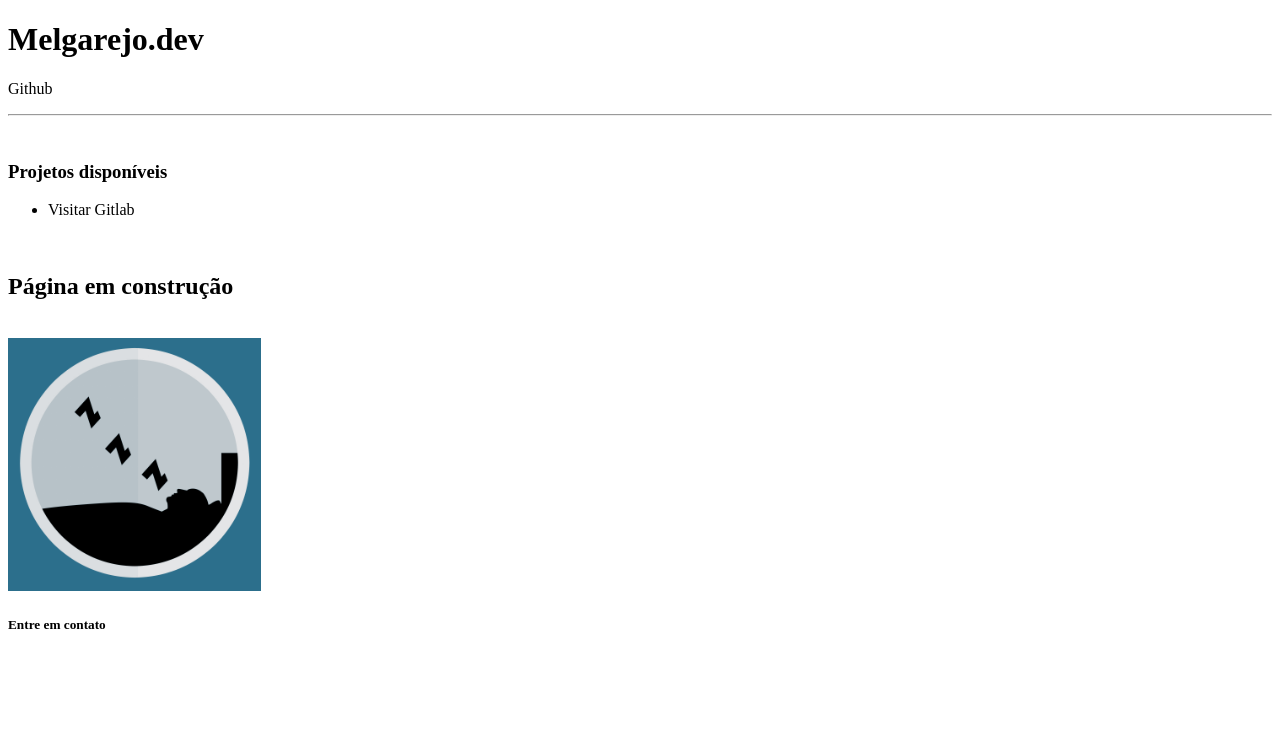
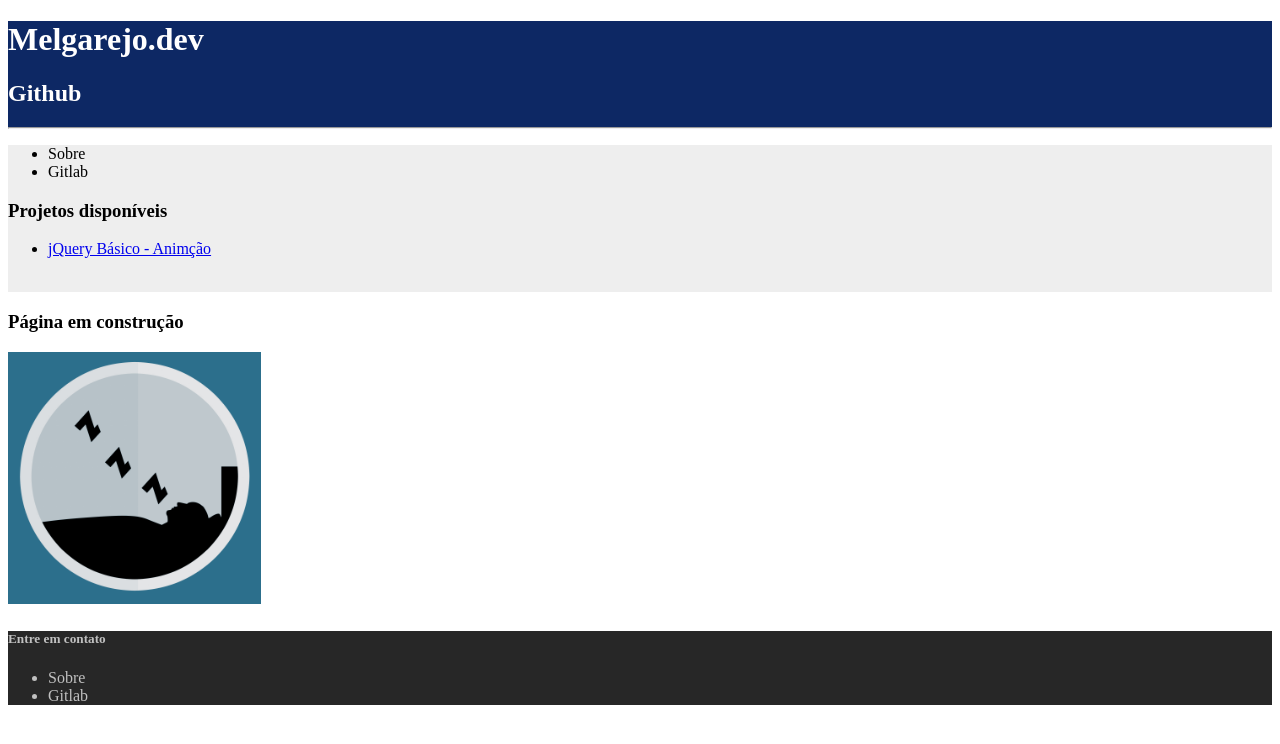
Before and after one commit to melgarejodev/melgarejodev.github.io, a plain HTML site: page index.html in a window 1280 px wide. Drawn offline with Linux system fonts and the light colour scheme.

Commit message:
Novo projeto adicionado, criação de css

```diff
--- /dev/null
+++ b/assets/css/main.css
@@ -0,0 +1,13 @@
+header {
+    background-color: #0d2864;
+    color: white;
+}
+
+nav {
+    background-color: #eeeeee;
+}
+
+footer {
+    background-color: #272727;
+    color: silver;
+}
--- a/index.html
+++ b/index.html
@@ -4,28 +4,36 @@
     <meta charset="UTF-8">
     <meta http-equiv="X-UA-Compatible" content="IE=edge">
     <meta name="viewport" content="width=device-width, initial-scale=1.0">
+    <link rel="stylesheet" type="text/css" href="./assets/css/main.css">
     <title>Home | Melgarejo.dev</title>
 </head>
+<header>
+    <h1>Melgarejo.dev</h1>
+    <h2>Github</h2>
+    <hr>
+</header>
 <body>
-    <header>
-        <h1>Melgarejo.dev</h1>
-        <p>Github</p>
-        <hr>
-    </header>
     <nav>
-        <br>
+        <ul>
+            <li>Sobre</li>
+            <li>Gitlab</li>
+        </ul>
         <h3>Projetos disponíveis</h3>
         <ul>
-            <li>Visitar Gitlab</li>
+            <li><a href="https://github.com/melgarejodev/jquery-basico-animacao">jQuery Básico - Animção</a></li>
         </ul>
         <br>
-        <h2>Página em construção</h2>
-        <br>
+    </nav>
+    <div>
+        <h3>Página em construção</h3>
         <img src="assets/img/man_at_work.jpg" alt="" width="20%" height="20%">
-    </nav>
+    </div>
     <footer>
         <h5>Entre em contato</h5>
+        <ul>
+            <li>Sobre</li>
+            <li>Gitlab</li>
+        </ul>
     </footer>
-
 </body>
 </html>
```
Also changed, not shown: 1 other file.
